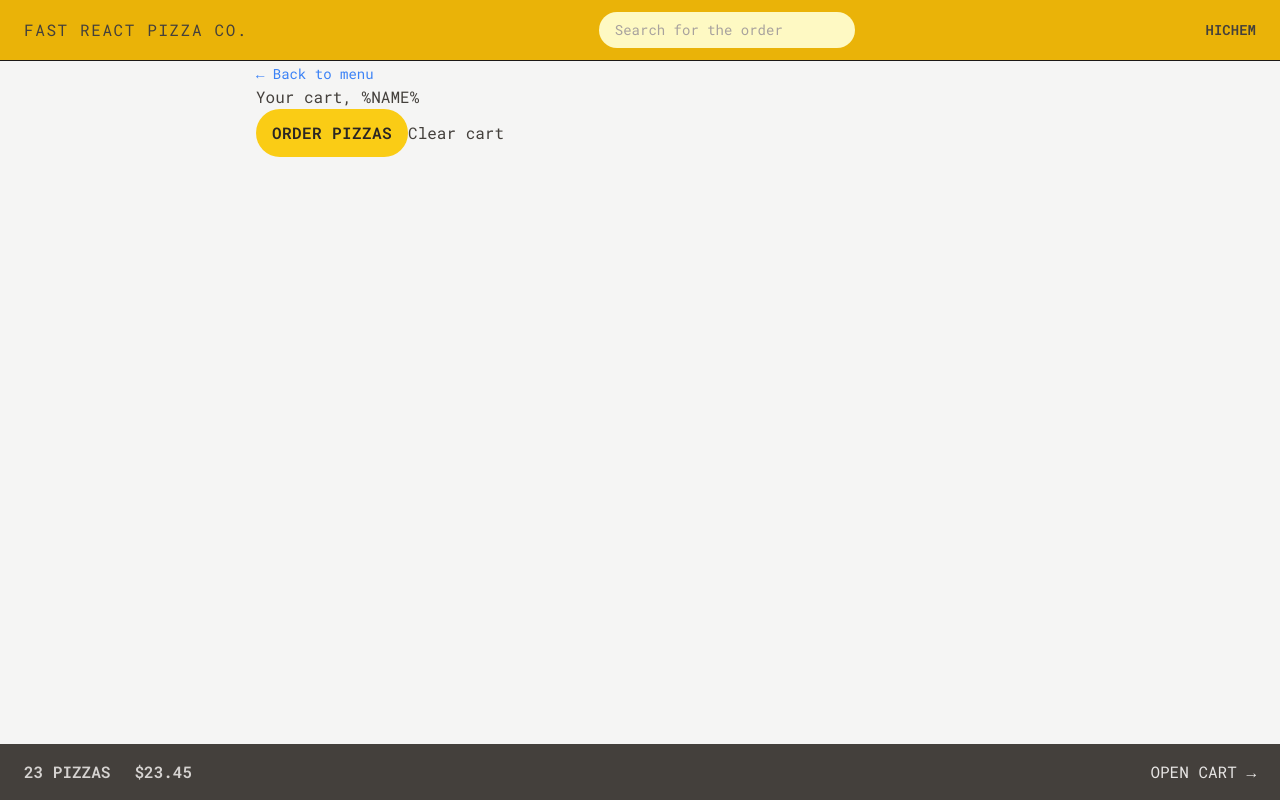
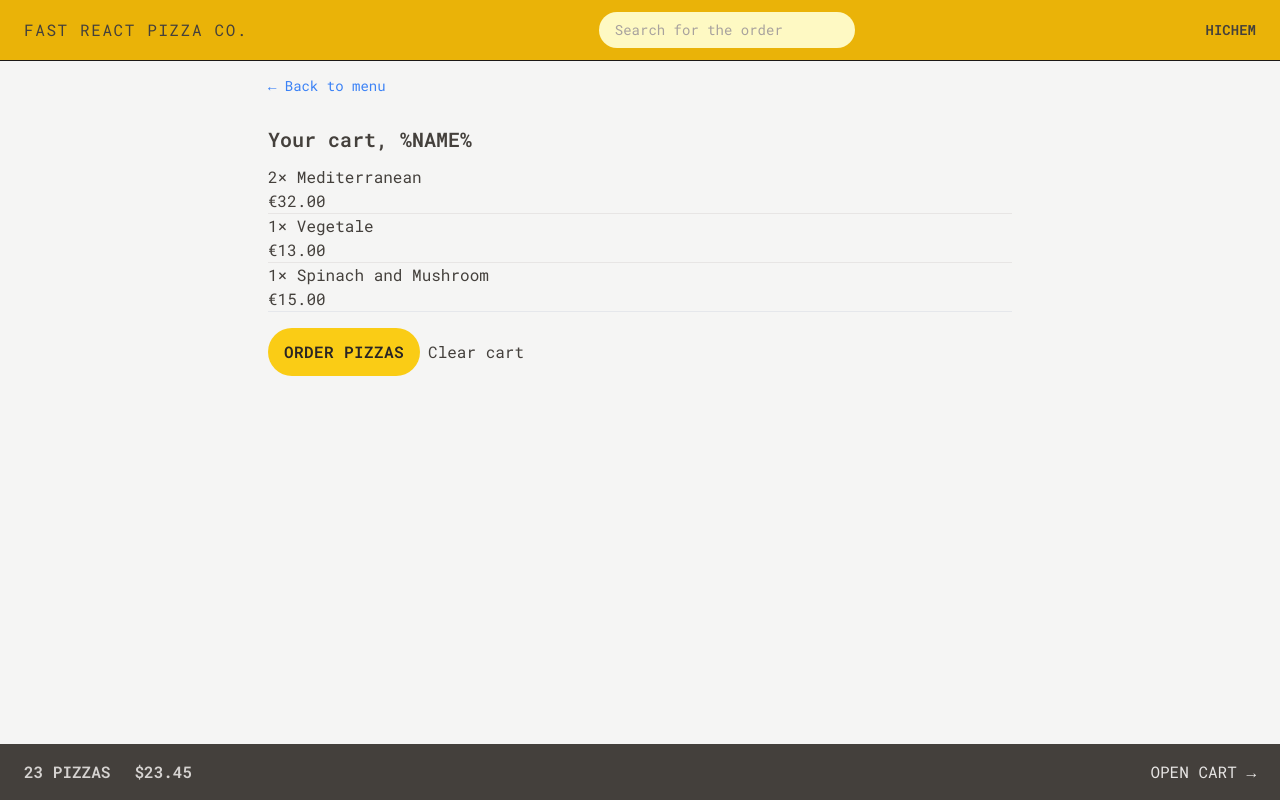
Before and after one commit to Heechem/pizza-fast, a React (Vite) app: page /cart in a window 1280 px wide. Built offline with nearby package versions, Linux system fonts and the light colour scheme; the HTML template or start-up script is replaced by a standard one.

Commit message:
Add style to cart

```diff
--- a/src/features/cart/Cart.jsx
+++ b/src/features/cart/Cart.jsx
@@ -1,5 +1,6 @@
 import LinkButton from "../../ui/LinkButton";
 import Button from "../../ui/Button";
+import CartItem from "./CartItem";
 
 const fakeCart = [
   {
@@ -29,14 +30,19 @@
   const cart = fakeCart;
 
   return (
-    <div>
+    <div className="px-3 py-3">
       <LinkButton to="/menu">&larr; Back to menu</LinkButton>
 
-      <h2>Your cart, %NAME%</h2>
+      <h2 className="mt-7 text-xl font-semibold">Your cart, %NAME%</h2>
 
-      <div>
+      <ul className="mt-3 divide-y divide-stone-200 border-b">
+        {cart.map((item) => (
+          <CartItem item={item} key={item.key} />
+        ))}
+      </ul>
+
+      <div className="mt-4 space-x-2">
         <Button type="primary" to="/order/new">
-          {" "}
           Order pizzas
         </Button>
 
--- a/src/features/cart/CartItem.jsx
+++ b/src/features/cart/CartItem.jsx
@@ -1,4 +1,4 @@
-import { formatCurrency } from '../utilities/helpers';
+import { formatCurrency } from "../../utilities/helpers";
 
 function CartItem({ item }) {
   const { pizzaId, name, quantity, totalPrice } = item;
```
